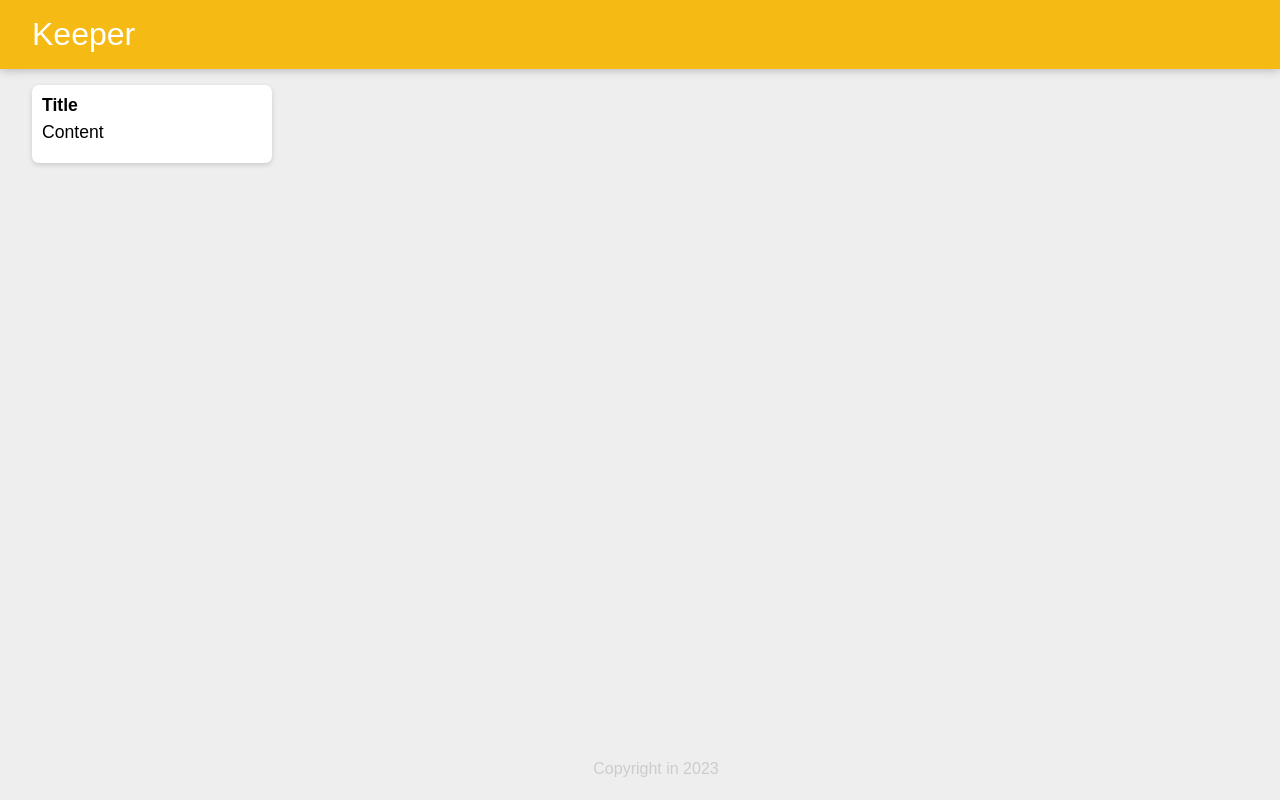
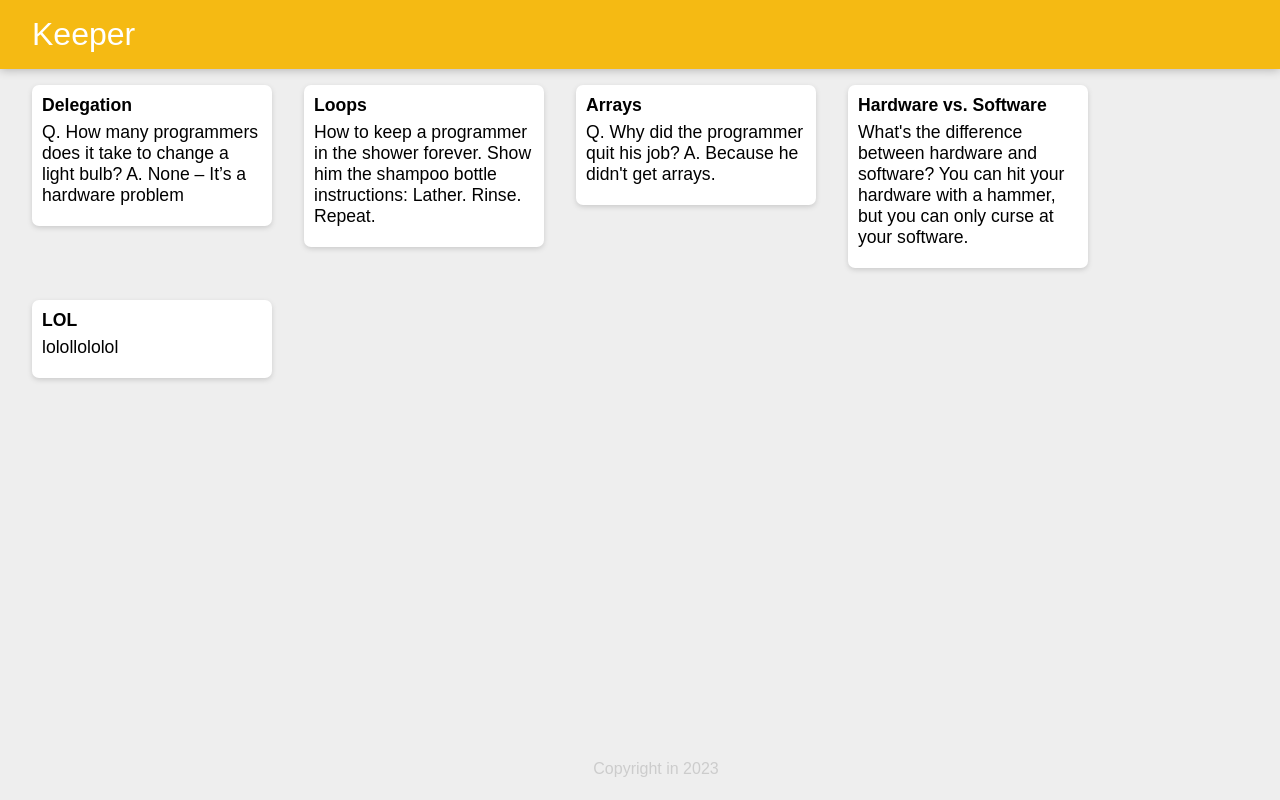
Before and after one commit to lucyxkk/keeper-app, a React (Create React App) app: page / in a window 1280 px wide. Built offline with nearby package versions, Linux system fonts and the light colour scheme.

Commit message:
Add notes file, mapping

```diff
--- a/src/App.jsx
+++ b/src/App.jsx
@@ -1,14 +1,22 @@
 import Header from "./Header";
 import Footer from "./Footer";
 import Note from "./Note";
+import notes from "./notes";
+
 
 function App() {
   return (
-    <>
-      <Header />
-      <Note />
+      <div>
+        <Header />
+        {notes.map((input) =>
+        <Note
+          key={input.key}
+          title={input.title}
+          content = {input.content}
+        />
+      )}
       <Footer />
-    </>
+      </div>
   );
 }
 
--- a/src/Note.jsx
+++ b/src/Note.jsx
@@ -1,8 +1,10 @@
-function Note() {
+import notes from "./notes";
+
+function Note(props) {
   return (
     <div className="note">
-      <h1>Title</h1>
-      <p>Content</p>
+      <h1>{props.title}</h1>
+      <p>{props.content}</p>
     </div>
   );
 }
--- /dev/null
+++ b/src/notes.js
@@ -0,0 +1,34 @@
+const notes = [
+    {
+      key: 1,
+      title: "Delegation",
+      content:
+        "Q. How many programmers does it take to change a light bulb? A. None – It’s a hardware problem"
+    },
+    {
+      key: 2,
+      title: "Loops",
+      content:
+        "How to keep a programmer in the shower forever. Show him the shampoo bottle instructions: Lather. Rinse. Repeat."
+    },
+    {
+      key: 3,
+      title: "Arrays",
+      content:
+        "Q. Why did the programmer quit his job? A. Because he didn't get arrays."
+    },
+    {
+      key: 4,
+      title: "Hardware vs. Software",
+      content:
+        "What's the difference between hardware and software? You can hit your hardware with a hammer, but you can only curse at your software."
+    },
+    {
+      key: 5,
+      title: "LOL",
+      content:
+        "lolollololol"
+    }
+  ];
+
+  export default notes;
```
